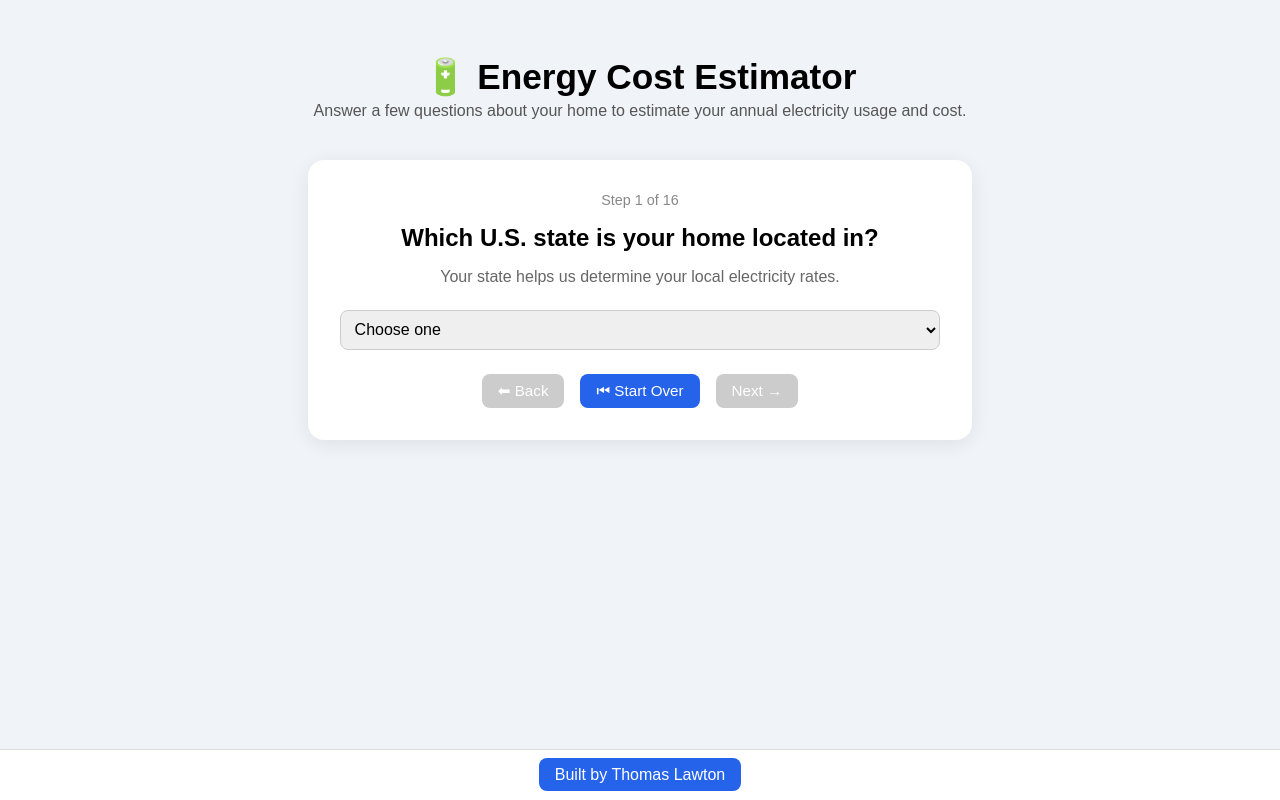
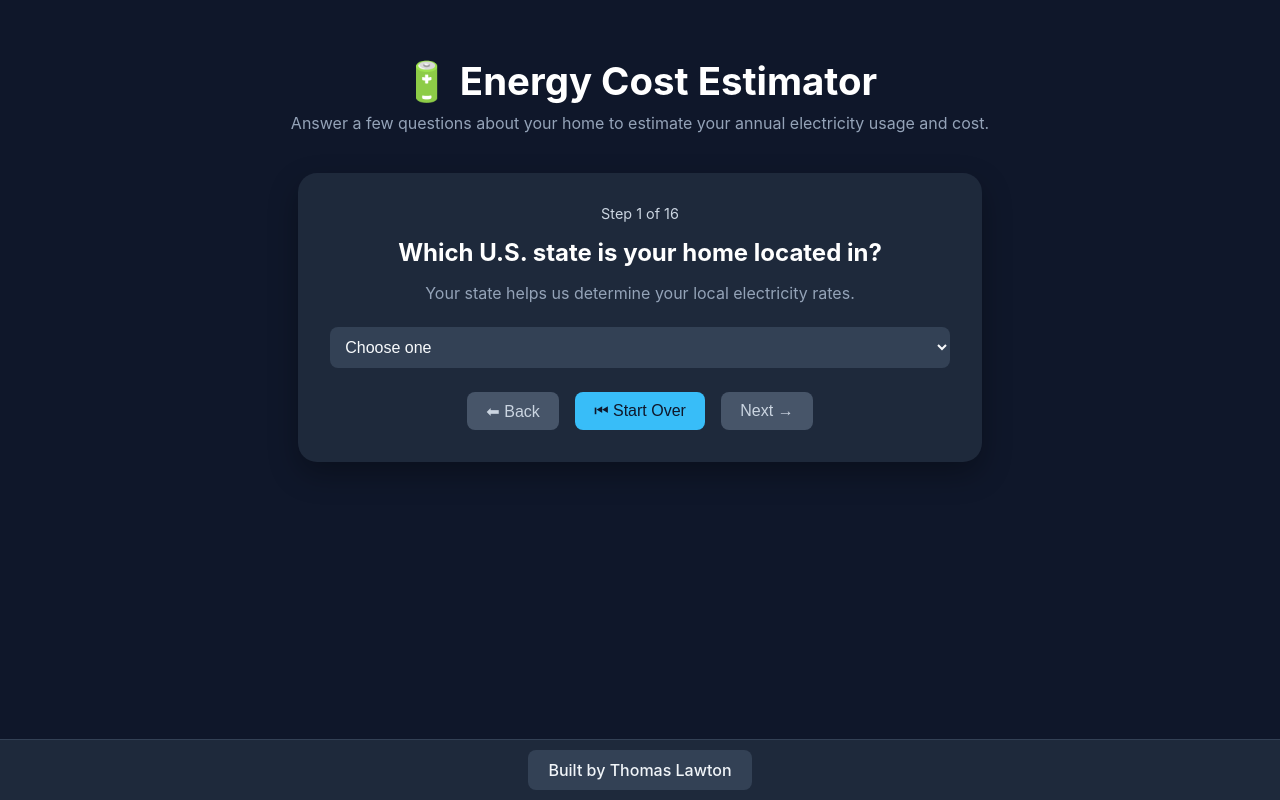
Before and after one commit to tplawton/energy-cost-frontend, a React (Create React App) app: page / in a window 1280 px wide. Built offline with nearby package versions, Linux system fonts and the light colour scheme.

Commit message:
Changed theming

```diff
--- a/src/App.css
+++ b/src/App.css
@@ -1,17 +1,17 @@
-/* App.css */
-
 body, html {
   margin: 0;
   padding: 0;
-  font-family: sans-serif;
-  background: #f0f4f8;
+  font-family: 'Inter', sans-serif;
+  background: #0f172a;
+  color: #f1f5f9;
   min-height: 100vh;
 }
 
-.page-container {
+.dark-theme {
   display: flex;
   flex-direction: column;
   min-height: 100vh;
+  background-color: #0f172a;
 }
 
 .header {
@@ -20,12 +20,13 @@ body, html {
 }
 
 .header h1 {
-  font-size: 2.2rem;
-  margin-bottom: 0.25rem;
+  font-size: 2.4rem;
+  color: #ffffff;
+  margin-bottom: 0.5rem;
 }
 
 .header p {
-  color: #555;
+  color: #94a3b8;
   margin: 0;
 }
 
@@ -38,37 +39,47 @@ body, html {
 }
 
 .question-card, .result-card {
-  background: white;
-  border-radius: 1rem;
-  box-shadow: 0 4px 20px rgba(0,0,0,0.08);
+  background: #1e293b;
+  border-radius: 1.2rem;
+  box-shadow: 0 12px 30px rgba(0,0,0,0.3);
   padding: 2rem;
   width: 100%;
-  max-width: 600px;
+  max-width: 620px;
   text-align: center;
+  animation: fadeSlideUp 0.5s ease;
 }
 
 .step-info {
   font-size: 0.9rem;
-  color: #888;
+  color: #cbd5e1;
   margin-bottom: 1rem;
 }
 
-.question-card h2 {
+.question-card h2,
+.result-card h2 {
+  font-size: 1.5rem;
+  color: #ffffff;
   margin: 0.5rem 0;
 }
 
 .description {
   margin-bottom: 1.5rem;
-  color: #666;
+  color: #94a3b8;
 }
 
 select, input {
   width: 100%;
-  padding: 0.6rem;
+  padding: 0.7rem;
   font-size: 1rem;
   margin-bottom: 1.5rem;
-  border: 1px solid #ccc;
+  border: none;
   border-radius: 0.5rem;
+  background: #334155;
+  color: #f8fafc;
+}
+
+select:focus, input:focus {
+  outline: 2px solid #38bdf8;
 }
 
 .button-group {
@@ -79,61 +90,74 @@ select, input {
 }
 
 button {
-  padding: 0.5rem 1rem;
-  font-size: 0.95rem;
+  padding: 0.6rem 1.2rem;
+  font-size: 1rem;
   border: none;
   border-radius: 0.5rem;
+  background: #38bdf8;
+  color: #0f172a;
+  font-weight: 500;
+  transition: all 0.2s ease-in-out;
   cursor: pointer;
-  background: #2563eb;
-  color: white;
-  transition: background 0.2s;
 }
 
 button:hover {
-  background: #1d4ed8;
+  transform: scale(1.05);
+  background: #0ea5e9;
 }
 
 button:disabled {
-  background: #ccc;
+  background: #475569;
+  color: #cbd5e1;
   cursor: not-allowed;
 }
 
 .loading {
   margin-top: 1rem;
-  color: #2563eb;
+  color: #38bdf8;
   font-weight: 500;
-}
-
-.result-card h2 {
-  font-size: 1.5rem;
-  margin-bottom: 1rem;
-}
-
-.result-card p {
-  margin: 0.5rem 0;
+  animation: pulse 1.2s infinite;
 }
 
 .rate-note {
   font-size: 0.9rem;
-  color: #555;
+  color: #cbd5e1;
 }
 
 .footer {
   text-align: center;
-  padding: 1rem;
-  background: white;
-  border-top: 1px solid #ddd;
+  padding: 1.25rem;
+  background: #1e293b;
+  border-top: 1px solid #334155;
 }
 
 .footer a {
-  background: #2563eb;
-  color: white;
-  padding: 0.5rem 1rem;
+  background: #334155;
+  color: #f1f5f9;
+  padding: 0.6rem 1.25rem;
   border-radius: 0.5rem;
   text-decoration: none;
   font-weight: 500;
+  transition: background 0.3s ease;
 }
 
 .footer a:hover {
-  background: #1d4ed8;
+  background: #475569;
 }
+
+@keyframes pulse {
+  0% { opacity: 0.5; }
+  50% { opacity: 1; }
+  100% { opacity: 0.5; }
+}
+
+@keyframes fadeSlideUp {
+  0% {
+    opacity: 0;
+    transform: translateY(20px);
+  }
+  100% {
+    opacity: 1;
+    transform: translateY(0);
+  }
+}
--- a/src/App.js
+++ b/src/App.js
@@ -189,7 +189,7 @@ const handleSubmit = async () => {
 };
 
 return (
-    <div className="page-container">
+    <div className="page-container dark-theme">
     <header className="header">
         <h1>🔋 Energy Cost Estimator</h1>
         <p>Answer a few questions about your home to estimate your annual electricity usage and cost.</p>
@@ -197,7 +197,7 @@ return (
 
     <main className="main-content">
         {!result ? (
-        <div className="question-card">
+        <div className="question-card animate-in">
             <div className="step-info">Step {step + 1} of {steps.length}</div>
             <h2>{current.label}</h2>
             <p className="description">{current.description}</p>
@@ -229,7 +229,7 @@ return (
             {loading && <p className="loading">⏳ Predicting...</p>}
         </div>
         ) : (
-        <div className="result-card">
+        <div className="result-card animate-in">
             <h2>Prediction Results</h2>
             <p><strong>Predicted Annual kWh:</strong> {result.predicted_kwh}</p>
             <p><strong>Estimated Cost:</strong> ${result.estimated_cost_usd}</p>
```
